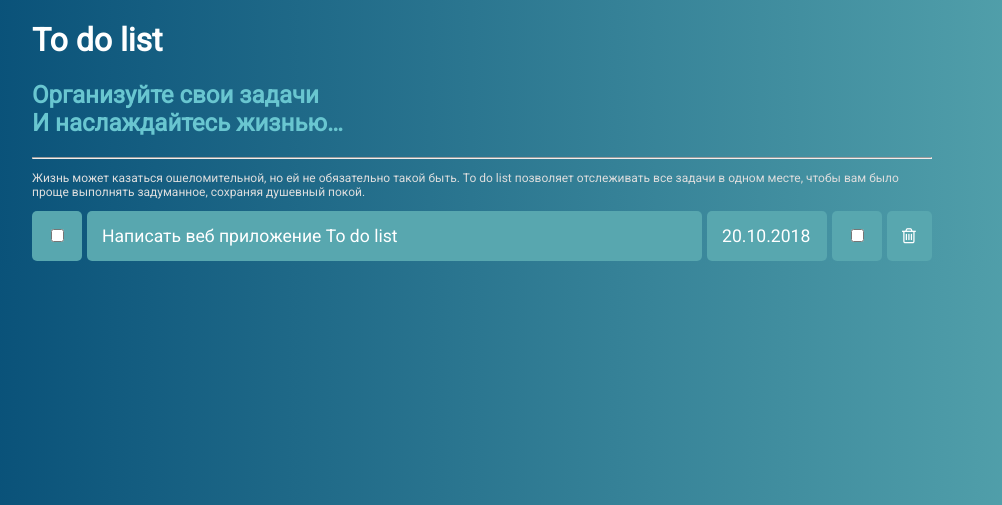
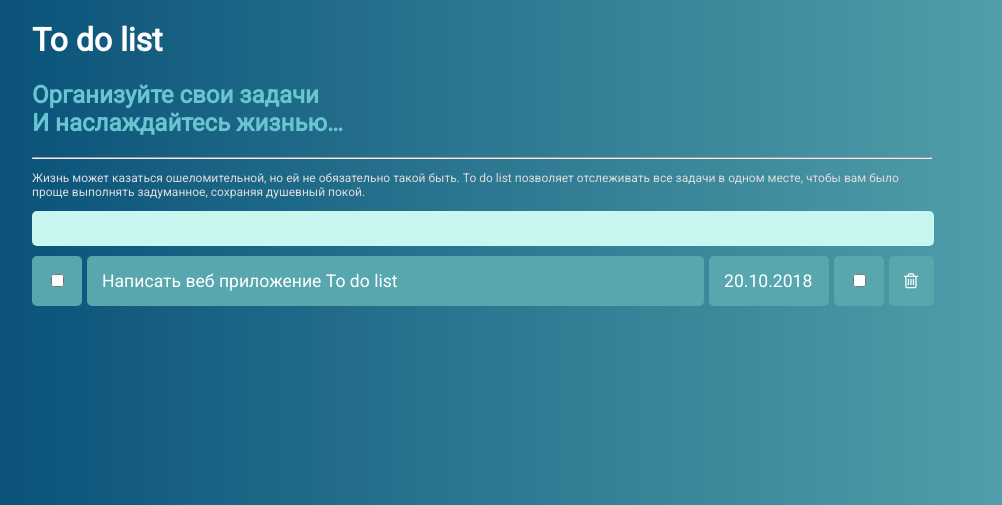
Before and after one commit to Beginner95/to-do-list, a PHP site: page / in a window 1280 px wide. Shown: the top 505 px of the page, without its empty margins (158-1160 px from the left). Run offline with PHP 8.4, Linux system fonts and the light colour scheme; some libraries are stand-ins or nearby versions.

Commit message:
Добавил текстовое поля для добавления задачи

```diff
--- a/css/main.css
+++ b/css/main.css
@@ -29,9 +29,21 @@ h2{
     color: #ddd;
 }
 
+.addtolist{
+    margin: 10px auto;
+}
+
+.addtolist input{
+    width: 98%;
+    padding: 10px 10px;
+    border: none;
+    border-radius: 5px;
+    background: #c8f7f1;
+}
+
 .todolist{
     display: grid;
-    grid-template-columns: 50px 615px 120px 50px 45px;
+    grid-template-columns: 50px 617px 120px 50px 45px;
     grid-gap: 5px;
     color: #444;
 }
--- a/index.php
+++ b/index.php
@@ -12,6 +12,9 @@
 И наслаждайтесь жизнью…</h2>
 <hr>
 <p class="quote">Жизнь может казаться ошеломительной, но ей не обязательно такой быть. To do list позволяет отслеживать все задачи в одном месте, чтобы вам было проще выполнять задуманное, сохраняя душевный покой.</p>
+<div class="addtolist">
+    <div class="add"><input type="text" id="add" name="add"></div>
+</div>
 <div class="todolist">
     <div class="box"><input type="checkbox" name="check"></div>
     <div class="box">Написать веб приложение To do list</div>
```
